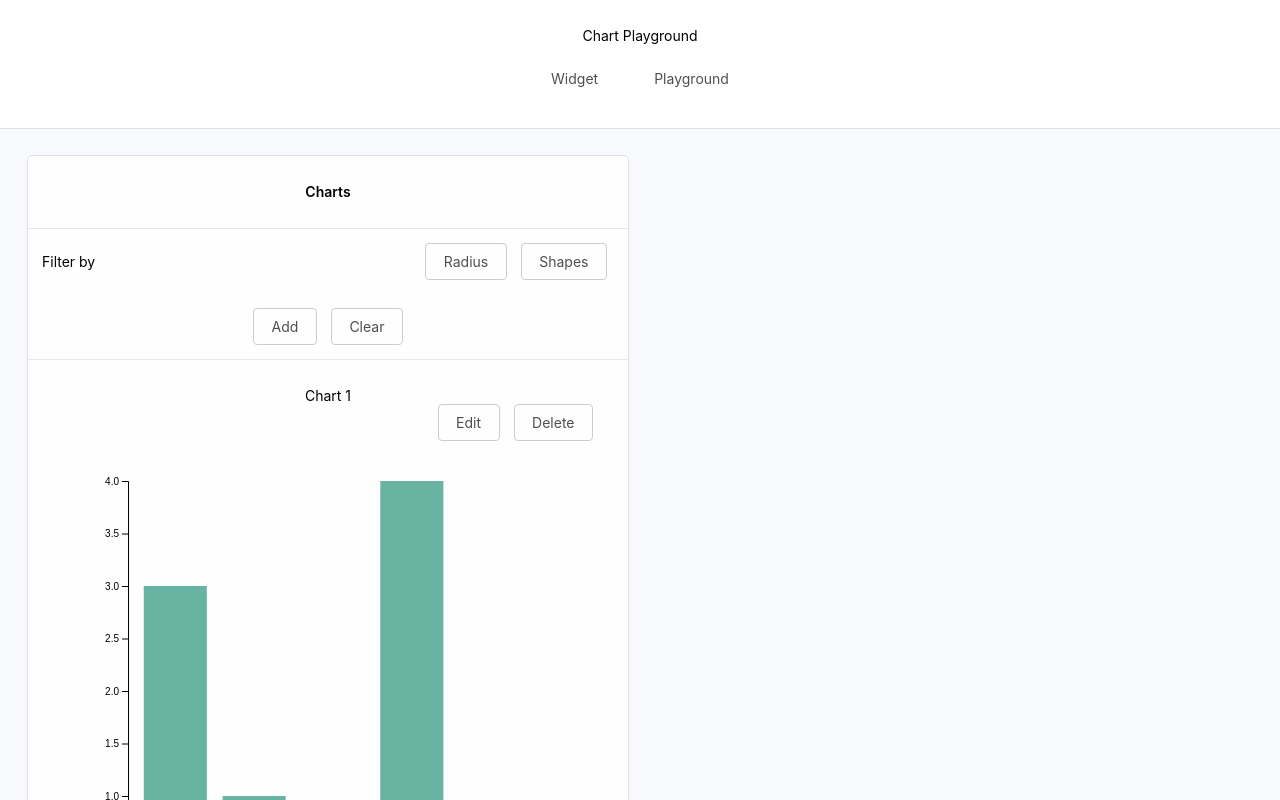
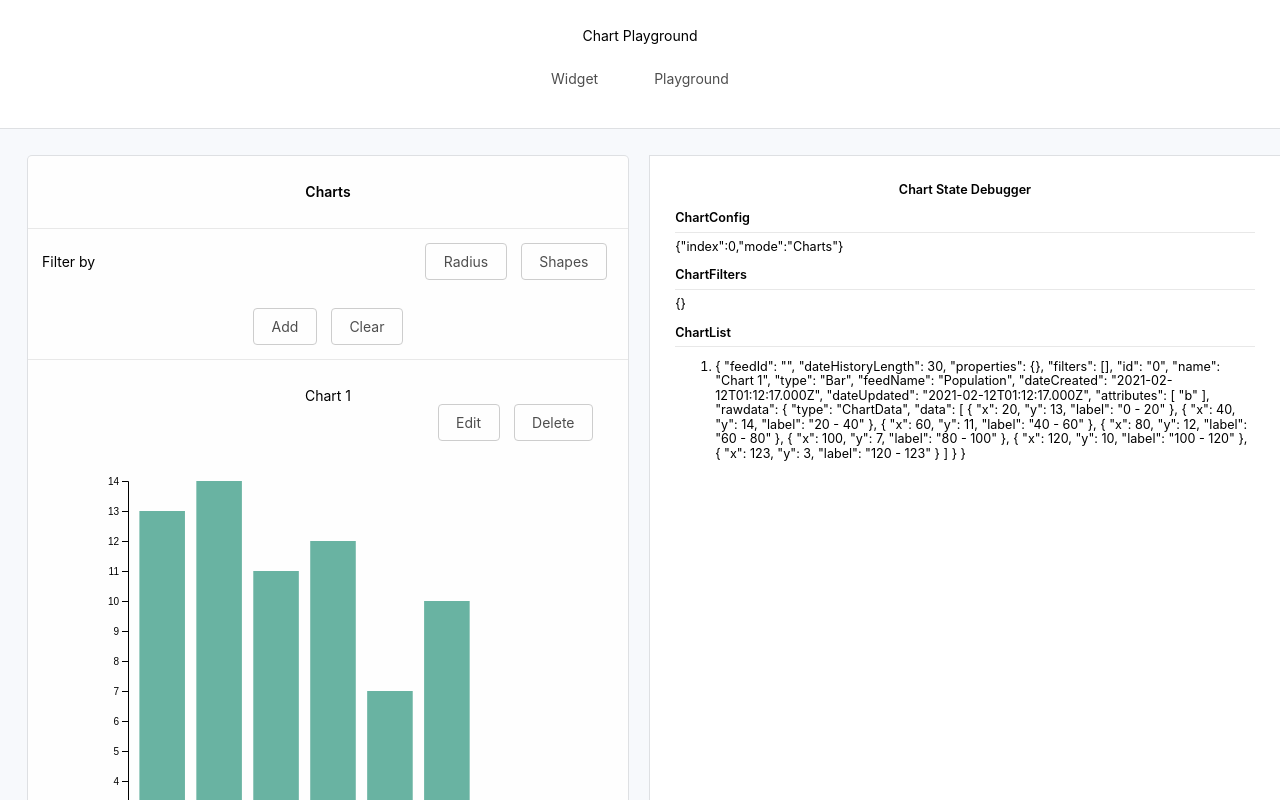
Before and after one commit to michaelmendoza/chart-widget, a React (Create React App) app: page / in a window 1280 px wide. Shown: the top 800 px of the page. Built offline with nearby package versions, Linux system fonts and the light colour scheme.

Commit message:
Added StateManager, Updated styles to ChartStateDebugger, Updated binning in ChartMockData.

```diff
--- a/src/App.scss
+++ b/src/App.scss
@@ -278,3 +278,33 @@ label {
 .chart-item-controls {
   text-align: right;
 }
+
+.chart-state-debugger {
+    font-size: 0.9em;
+    text-align: left;
+    background-color: #ffffff;
+    padding: 1em 2em 2em 2em;
+    box-shadow: $box-shadow;
+
+    width: 50em;
+    //height: 40em;
+    top: 0;
+    bottom: 0;
+    right: 0;
+    position: absolute;
+    overflow-y: scroll;
+    overflow-x:hidden;
+
+    header {
+      text-align: center;
+      font-weight: 600;
+      max-width: 100%;
+      display: block;
+      margin: 1rem 0 0;
+    }
+
+    label {
+      border-bottom: 1px solid #e8e8e8;
+      padding-bottom: 0.5em;
+    }
+}
--- a/src/Chart/components/ChartEditor.tsx
+++ b/src/Chart/components/ChartEditor.tsx
@@ -10,7 +10,7 @@ import { ChartItem } from '../models/ChartModels';
  * and data properties
  */
 const ChartEditor = () => {
-    const { state, dispatch } = useContext(ChartState.ChartContext);
+    const { state, dispatch, manager } = useContext(ChartState.ChartContext);
     const [chartType, setChartType] = useState(ChartTypes.Bar);
     const [chartProperties, setChartProperties] = useState({
         name:'New Chart',
@@ -21,9 +21,9 @@ const ChartEditor = () => {
     useEffect(()=> {
         if(state.chartConfig.mode == ChartModes.ShowChartEditor) {
             setChartProperties({
-                name:state.chartList[state.chartConfig.index].name,
-                feedName:state.chartList[state.chartConfig.index].feedName,
-                attributes:state.chartList[state.chartConfig.index].attributes[0]
+                name:manager.getChartToEdit().name,
+                feedName:manager.getChartToEdit().feedName,
+                attributes:manager.getChartToEdit().attributes[0]
             })
         }
     }, [])
@@ -40,7 +40,7 @@ const ChartEditor = () => {
             dispatch({type:ActionTypes.UPDATE_CHART_MODE, mode:ChartModes.ShowCharts});
         }
         else if(state.chartConfig.mode == ChartModes.ShowChartEditor) {
-            const id = state.chartList[state.chartConfig.index].id;
+            const id = manager.getChartToEdit().id;
             dispatch({type:ActionTypes.UPDATE_CHART, id:id, updatedChart:chartItem})
             dispatch({type:ActionTypes.UPDATE_CHART_MODE, mode:ChartModes.ShowCharts});
         }
--- a/src/Chart/models/ChartTypes.ts
+++ b/src/Chart/models/ChartTypes.ts
@@ -17,7 +17,7 @@ export enum ChartModes {
 
 /** Types of Chart DataTypes that are supported */
 export enum DataTypes {
-    ChartData,
-    EntityData,
-    EntityDataByAttribute
+    ChartData = 'ChartData',
+    EntityData = 'EntityData',
+    EntityDataByAttribute = 'EntityDataByAttribute'
 }
--- a/src/Chart/services/ChartMockData.ts
+++ b/src/Chart/services/ChartMockData.ts
@@ -2,10 +2,10 @@ import * as d3 from 'd3';
 import Points from '../modules/points';
 import Utils from '../modules/utils';
 
-const histogramDataToBins = (data : any) => {
-    var binMax = 10;
+const histogramDataToBins = (data : number[]) => {
     var binCount = 5;
-    var xmax = binMax;
+    var maxValue = d3.max(data, function(d) { return d; });
+    var xmax : number = maxValue ? Math.round(maxValue):0;
 
     var x = d3.scaleLinear()
         .domain([0, xmax])
@@ -14,8 +14,8 @@ const histogramDataToBins = (data : any) => {
         .thresholds(x.ticks(binCount - 1))
     var bins = bin(data);
 
-    var lastBin = bins.pop()
-    lastBin?.forEach(item => bins[binCount-1].push(item));
+    //var lastBin = bins.pop()
+    //lastBin?.forEach( (item : number) => bins[binCount-1].push(item));
     return bins;
 }
 
@@ -41,7 +41,7 @@ const transformDataToChartData = (data : any) => {
 }
 
 var entityData: any[] = [];
-const layerNames = ['Lightning', 'Hopsitals', 'Traffic', 'Population'];
+const layerNames = ['Lightning', 'Hospitals', 'Traffic', 'Population'];
 
 const ChartMockData = {
 
@@ -57,7 +57,7 @@ const ChartMockData = {
         const data = ids.map((id) => {
             const name = layerNames[Utils.randomInt(0,3)];
             const geo = { x:Utils.random(-1,1), y:Utils.random(-1,1) }
-            const attr = { a:Utils.random(0, 100), b:Utils.random(0, 50), c:Utils.random(0, 1000), d:Utils.random(0, 250)}
+            const attr = { a:Utils.random(0, 123), b:Utils.random(0, 50), c:Utils.random(0, 1000), d:Utils.random(0, 250)}
             return { id:id, name:name, geo:geo, attr:attr }
         })
 
--- a/src/Chart/states/ChartState.tsx
+++ b/src/Chart/states/ChartState.tsx
@@ -19,13 +19,18 @@ const initialState : IChartState = {
     chartConfig: new ChartConfig()
 }
 
+/** Interface for StateManager - Constains State helper functions  */
+interface IChartStateManager {
+    getChartToEdit: () => any
+}
+
 /**
  * StateManager is a set of helper functions used to orhestrate the interaction between state properties.
  * Note: As a general rule different state properties shouldn't directly interact with each other.
  */
-const useStateManager = (state: IChartState) => {
+const stateManagerFactory = (state: IChartState) => {
     return {
-        getEditChart: () => {
+        getChartToEdit: () => {
             return state.chartList[state.chartConfig.index];
         }
     }
@@ -34,10 +39,10 @@ const useStateManager = (state: IChartState) => {
 /**
  * ChartContext using React context api
  */
-const ChartContext = createContext<{state: IChartState; dispatch: React.Dispatch<Actions>; manager: any}>({
+const ChartContext = createContext<{state: IChartState; dispatch: React.Dispatch<Actions>; manager: IChartStateManager}>({
     state: initialState,
     dispatch: () => null,
-    manager: {}
+    manager: stateManagerFactory(initialState)
   });
 
 /**
@@ -45,7 +50,7 @@ const ChartContext = createContext<{state: IChartState; dispatch: React.Dispatch
  */
 const ChartStateProvider: React.FC = ({ children }) => {
     const [state, dispatch] = useReducer(ChartReducer, initialState);
-    const manager = useStateManager(state)
+    const manager = stateManagerFactory(state)
 
     return (
         <ChartContext.Provider value={{state, dispatch, manager}}>
--- a/src/Chart/states/ChartStateDebuger.tsx
+++ b/src/Chart/states/ChartStateDebuger.tsx
@@ -7,12 +7,18 @@ const ChartStateDebugger = () => {
 
     return (
         <div className='chart-state-debugger'>
-            ChartList
-            <div> { JSON.stringify(state.chartList) } </div>
-            ChartFilters
+
+            <header> Chart State Debugger </header>
+            <label> ChartConfig </label>
+            <div> { JSON.stringify(state.chartConfig) } </div>
+            <label> ChartFilters </label>
             <div> { JSON.stringify(state.chartFilters) } </div>
-            ChartView
-            <div> { JSON.stringify(state.chartConfig) } </div>
+            <label> ChartList </label>
+            <ol>
+                {
+                    state.chartList.map((item)=> <li> { JSON.stringify(item, null, 1) } </li>)
+                }
+             </ol>
         </div>
     )
 }
```
